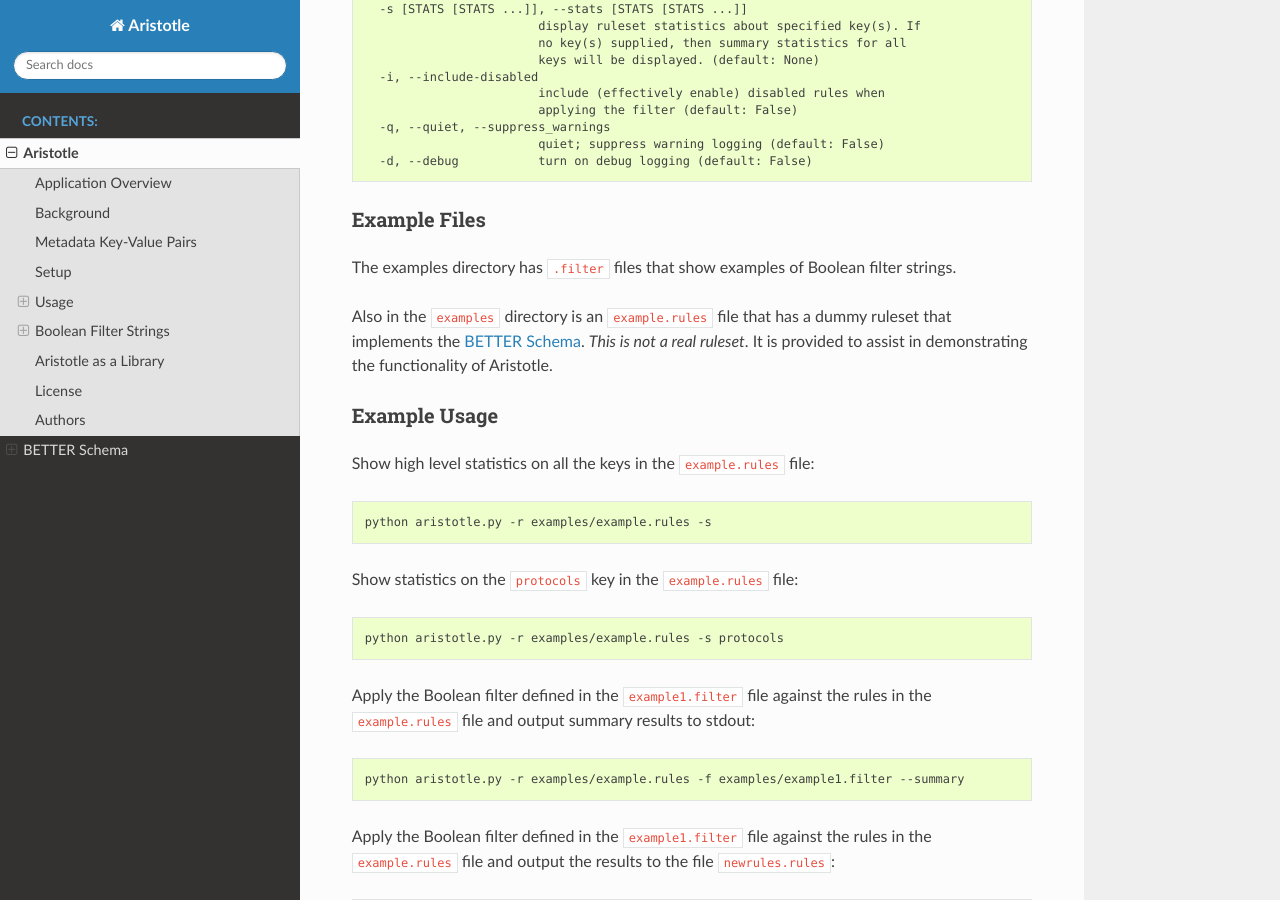
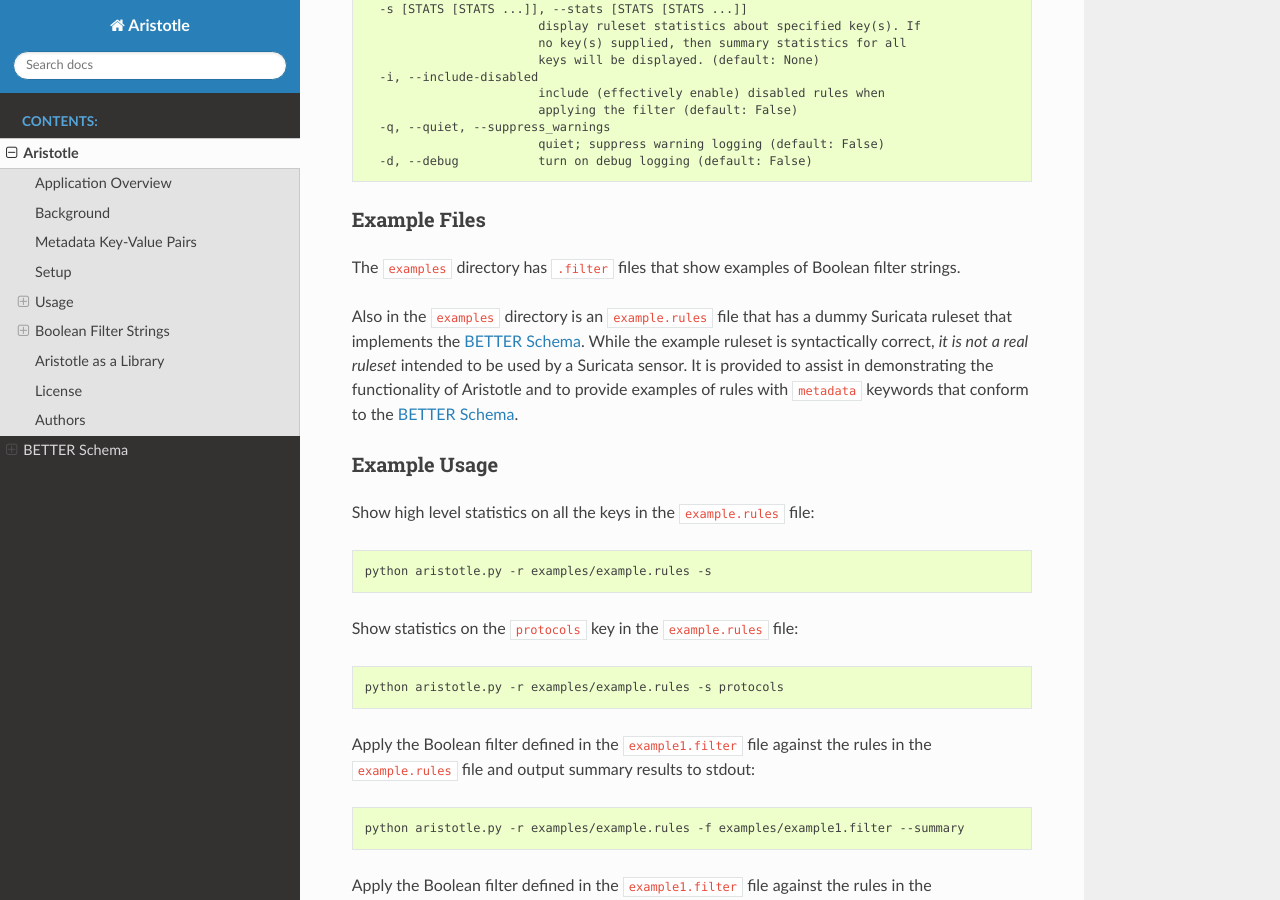
Before and after one commit to secureworks/aristotle, a Sphinx documentation site: the page built from docs/Aristotle.rst, in a window 1280 px wide and 900 px high, scrolled down 2058 px. Built offline with Sphinx 7.4.7 and the Read the Docs theme 2.0.0, drawn with Linux system fonts in a browser that asks for light colours; the version number could not be read and is left out; some of the changed text lies outside the part shown.

Commit message:
doc update

```diff
--- a/docs/Aristotle.rst
+++ b/docs/Aristotle.rst
@@ -93,13 +93,16 @@
 Example Files
 -------------
 
-The examples directory has ``.filter`` files that show examples of Boolean
+The ``examples`` directory has ``.filter`` files that show examples of Boolean
 filter strings.
 
 Also in the ``examples`` directory is an ``example.rules`` file that has a dummy
-ruleset that implements the :doc:`BETTER Schema <BETTER>`.  *This is not a real
-ruleset*. It is provided to assist in demonstrating the functionality of
-Aristotle.
+Suricata ruleset that implements the :doc:`BETTER Schema <BETTER>`.  While the example
+ruleset is syntactically correct, *it is not a real ruleset*
+intended to be used by a Suricata sensor.
+It is provided to assist in demonstrating the functionality of
+Aristotle and to provide examples of rules with ``metadata`` keywords that
+conform to the :doc:`BETTER Schema <BETTER>`.
 
 Example Usage
 -------------
@@ -243,10 +246,10 @@
       instead of the value from the rule's ``sid`` keyword although if the values
       differ, a warning will be raised.
    -  Note that per the :doc:`BETTER Schema <BETTER>`, a
-      "sid" metadata key is not recommended but if present must have a
+      "sid" metadata key is not recommended but if present, it must have a
       value that matches the ``sid`` keyword value of the rule.
 
--  Extraneous whitespace, including newlines, is allowed in the filter
+-  Extraneous whitespace, including newlines, *is* allowed in the filter
    string.
 
 The following keys support the ``>``, ``<``, ``>=``, and ``<=`` operators
@@ -306,9 +309,9 @@
   logger.addHandler(logging.StreamHandler())
 
 To use, create a ``Ruleset`` object and pass it a string containing the
-ruleset or a filename of a ruleset  call, along with a filter string.
-Then call  ``filter_ruleset`` to get a
-list of SWIDs matching the filter string
+ruleset or a filename of a ruleset, along with a filter string.
+Then call  the ``Ruleset`` object's ``filter_ruleset()`` function
+to get a list of SWIDs matching the filter string.
 
 .. autoclass:: aristotle.Ruleset
    :members: get_stats, set_metadata_filter, filter_ruleset, output_rules, get_all_sids, print_header, get_stats, print_stats, print_ruleset_summary
```
